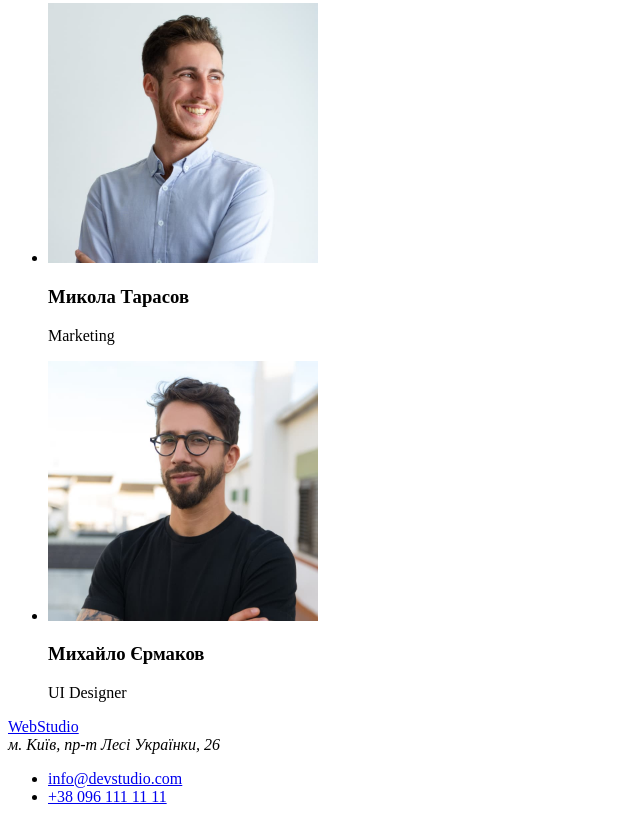
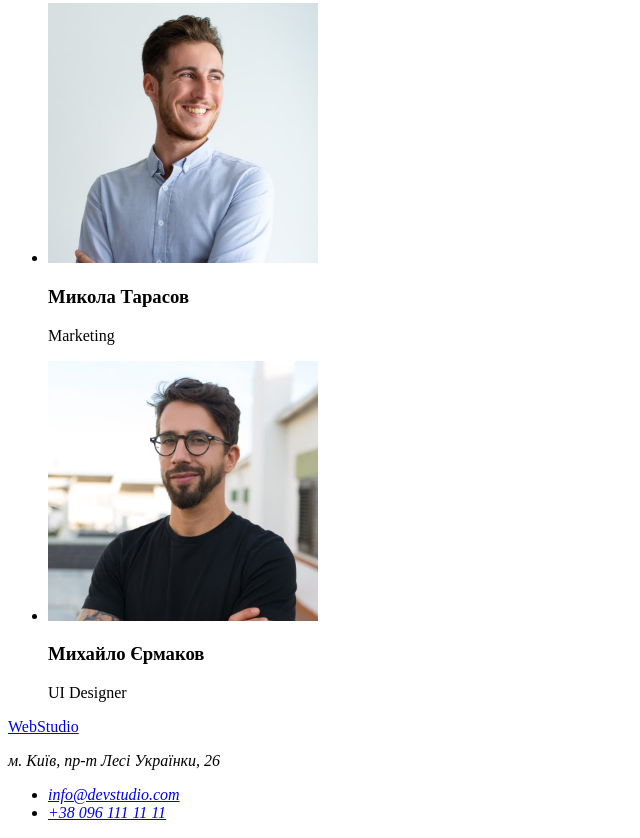
Before and after one commit to IvanBrenin/goit-markup-hw-01, a plain HTML site: page index.html in a window 1280 px wide. Shown: the part 2053-2891 px from the top of the page, without its empty margins (0-640 px from the left). Drawn offline with Linux system fonts and the light colour scheme.

Commit message:
Update index.html

```diff
--- a/index.html
+++ b/index.html
@@ -83,11 +83,13 @@
     </main>
     <footer>
       <a href="/" lang="en">WebStudio</a>
-      <address>м. Київ, пр-т Лесі Українки, 26</address>
-      <ul>
-        <li><a href="mailto:info@devstudio.com">info@devstudio.com</a></li>
-        <li><a href="tel:+380961111111">+38 096 111 11 11</a></li>
-      </ul>
+      <address>
+        <p>м. Київ, пр-т Лесі Українки, 26</p>
+        <ul>
+          <li><a href="mailto:info@devstudio.com">info@devstudio.com</a></li>
+          <li><a href="tel:+380961111111">+38 096 111 11 11</a></li>
+        </ul>
+      </address>
     </footer>
   </body>
 </html>
```
